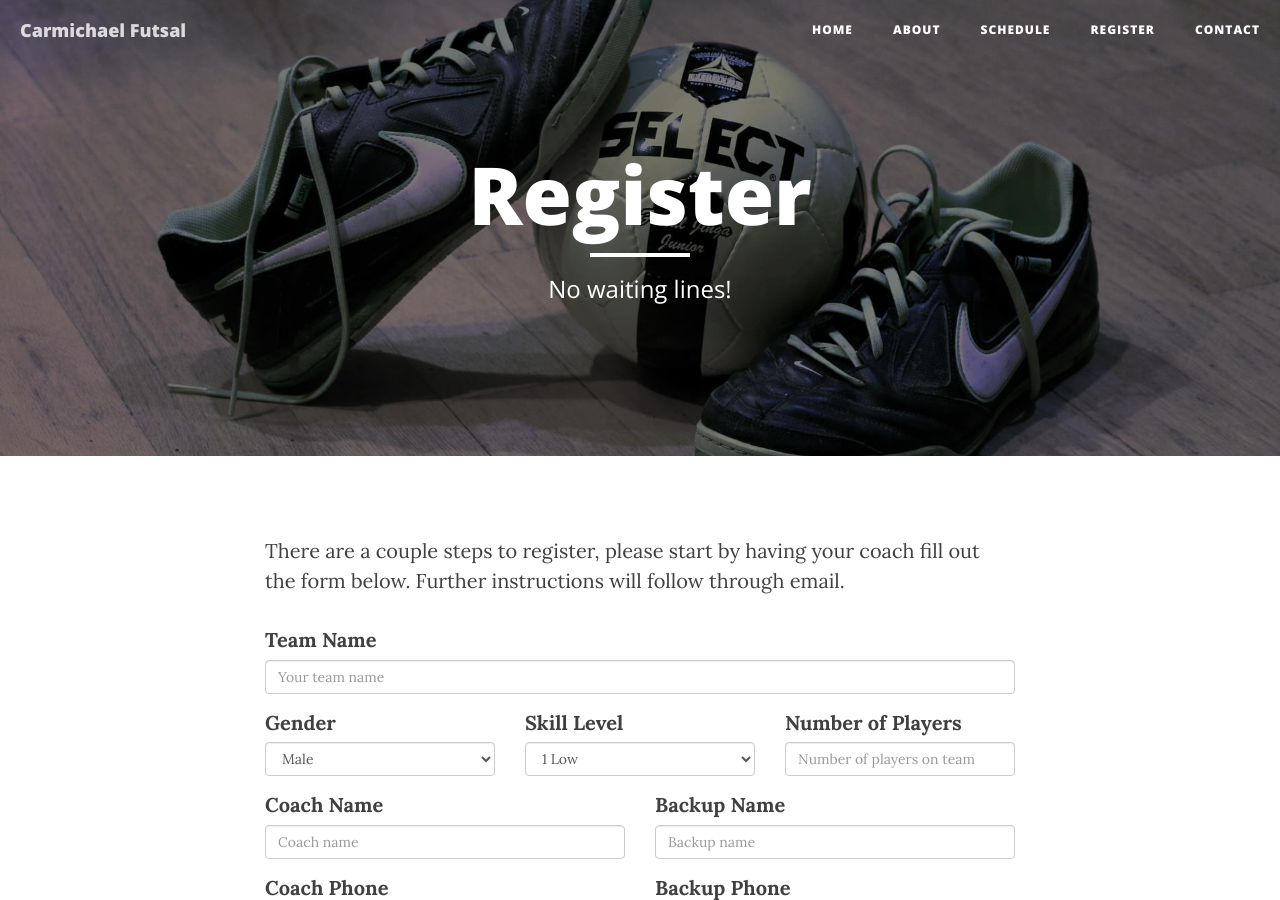
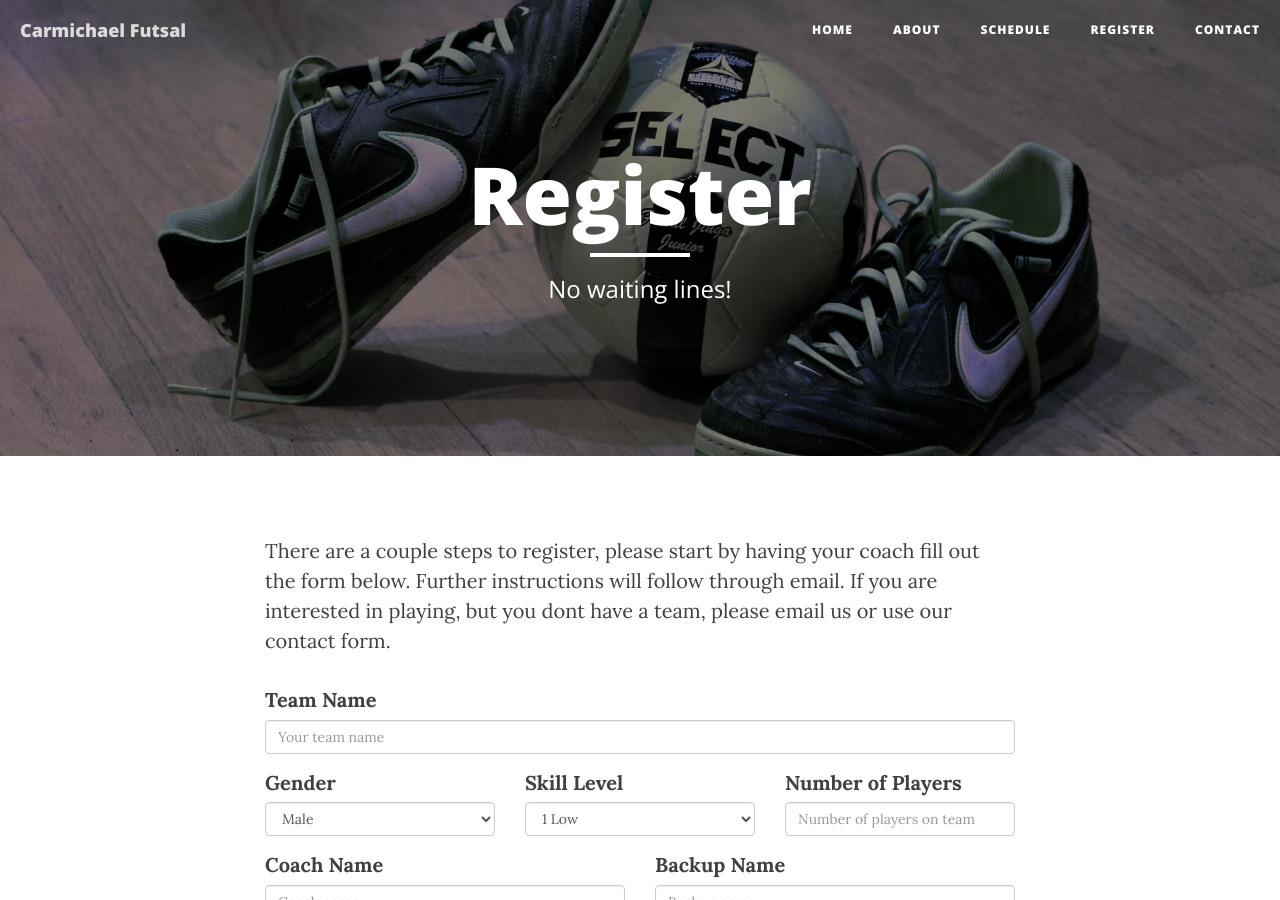
Before and after one commit to carmichaelfutsal/carmichaelfutsal.github.io, a Jekyll site: the page built from register.html, in a window 1280 px wide and 900 px high. Built offline with Jekyll 4.4.1, drawn with Linux system fonts in a browser that asks for light colours; nearby versions of some CDN libraries.

Commit message:
text refinement

```diff
--- a/register.html
+++ b/register.html
@@ -5,7 +5,7 @@ description: "No waiting lines!"
 header-img: "/img/bg-shoes-with-ball.jpg"
 ---
 
-<p>There are a couple steps to register, please start by having your coach fill out the form below. Further instructions will follow through email.</p>
+<p>There are a couple steps to register, please start by having your coach fill out the form below. Further instructions will follow through email. If you are interested in playing, but you dont have a team, please email us or use our contact form.</p>
 
 <form role="form" action="https://docs.google.com/forms/d/1GumZupNXozmNzUqKR9Z1JuB3ZvMATrAfk-Z1AHTAG4Y/formResponse" method="POST">
 	<div class="form-group">
```
